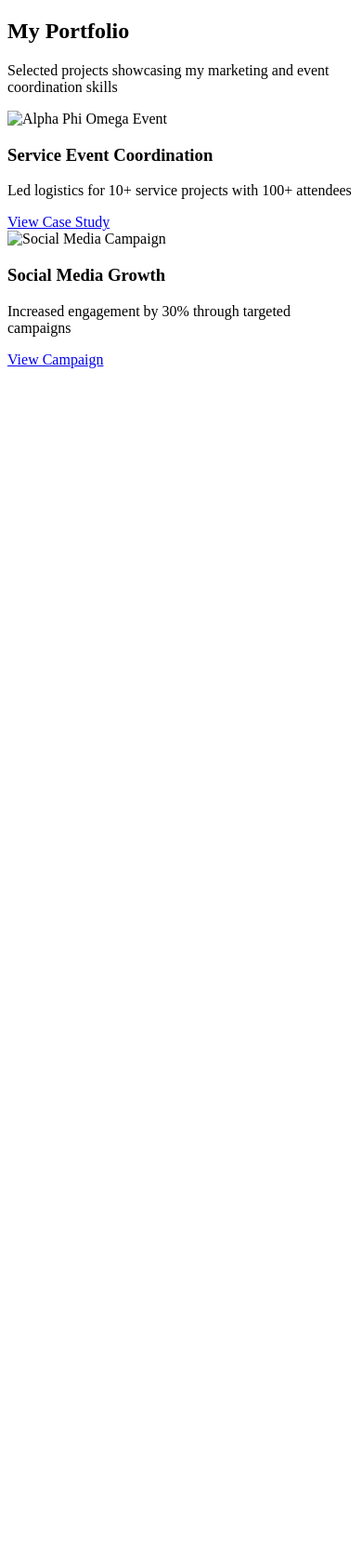
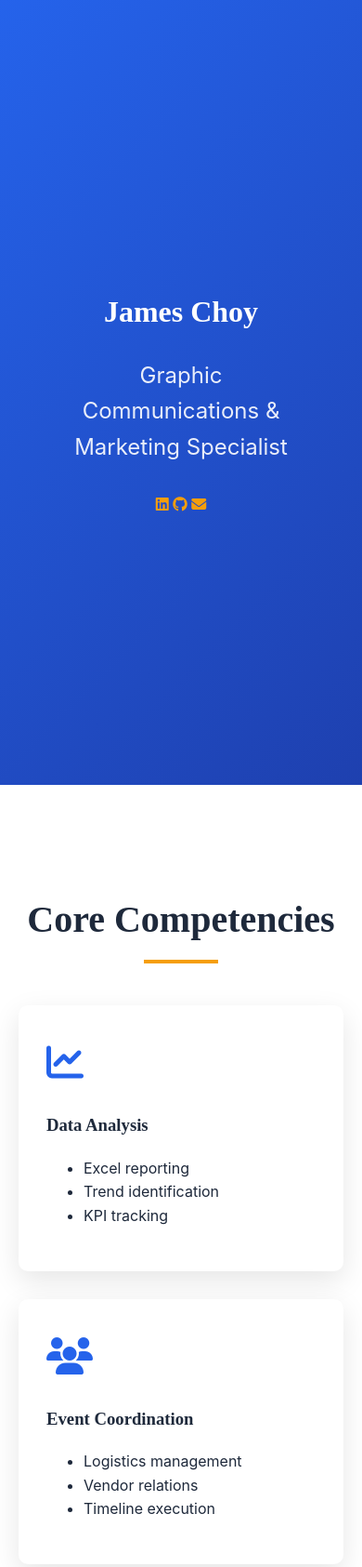
Before and after one commit to ghg1120/jameschoy24.github.io, a plain HTML site: page portfolio.html in a window 390 px wide. Shown: the top 1685 px of the page at 93% size. Before the commit the page ends 844 px from the top, so only its background shows below. Drawn offline with nearby package versions, Linux system fonts and the light colour scheme.

Commit message:
Portfolio html, css and js files update

```diff
--- a/css/style.css
+++ b/css/style.css
@@ -54,7 +54,7 @@ nav a:hover {
 
 /* Hero Section */
 .hero {
-    background: linear-gradient(rgba(0,0,0,0.5), rgba(0,0,0,0.5)),
+    background: linear-gradient(rgba(0, 0, 0, 0.1), rgba(0,0,0,0.1)),
                 url('../images/hero-bg.jpg') center/cover;
     height: 80vh;
     display: flex;
@@ -505,5 +505,146 @@ footer {
     gap: 1rem;
     margin: 1rem 0;
 }
+:root {
+    --primary: #2563eb;
+    --secondary: #1e40af;
+    --dark: #1e293b;
+    --light: #f8fafc;
+    --accent: #f59e0b;
+}
+
+/* Base Styles */
+body {
+    font-family: 'Inter', sans-serif;
+    line-height: 1.6;
+    color: var(--dark);
+}
+
+.container {
+    max-width: 1200px;
+    margin: 0 auto;
+    padding: 0 20px;
+}
+
+.section {
+    padding: 80px 0;
+}
+
+.section-title {
+    text-align: center;
+    margin-bottom: 60px;
+    font-size: 2.5rem;
+    position: relative;
+}
+
+.section-title::after {
+    content: '';
+    position: absolute;
+    bottom: -15px;
+    left: 50%;
+    transform: translateX(-50%);
+    width: 80px;
+    height: 4px;
+    background: var(--accent);
+}
+
+/* Hero Section */
+.hero {
+    background: linear-gradient(135deg, var(--primary), var(--secondary));
+    color: white;
+    height: 100vh;
+    display: flex;
+    align-items: center;
+    text-align: center;
+}
+
+.hero-content {
+    max-width: 800px;
+    margin: 0 auto;
+}
+
+.typed-text {
+    font-size: 4rem;
+    margin-bottom: 20px;
+}
+
+.subtitle {
+    font-size: 1.5rem;
+    margin-bottom: 30px;
+    opacity: 0.9;
+}
+
+/* Competency Grid */
+.competency-grid {
+    display: grid;
+    grid-template-columns: repeat(auto-fit, minmax(300px, 1fr));
+    gap: 30px;
+}
+
+.competency-card {
+    background: white;
+    border-radius: 10px;
+    padding: 30px;
+    box-shadow: 0 10px 30px rgba(0,0,0,0.1);
+    transition: transform 0.3s;
+}
+
+.competency-card:hover {
+    transform: translateY(-10px);
+}
+
+.competency-icon {
+    font-size: 2.5rem;
+    color: var(--primary);
+    margin-bottom: 20px;
+}
+
+/* Project Grid */
+.project-grid {
+    display: grid;
+    grid-template-columns: repeat(auto-fill, minmax(350px, 1fr));
+    gap: 30px;
+    margin-top: 40px;
+}
+
+.project-card {
+    border-radius: 10px;
+    overflow: hidden;
+    box-shadow: 0 5px 15px rgba(0,0,0,0.1);
+    position: relative;
+}
+
+.project-card img {
+    width: 100%;
+    height: 250px;
+    object-fit: cover;
+}
+
+.project-overlay {
+    position: absolute;
+    bottom: 0;
+    left: 0;
+    right: 0;
+    background: rgba(0,0,0,0.8);
+    color: white;
+    padding: 20px;
+    transform: translateY(100%);
+    transition: transform 0.3s;
+}
+
+.project-card:hover .project-overlay {
+    transform: translateY(0);
+}
+
+/* Responsive Design */
+@media (max-width: 768px) {
+    .typed-text {
+        font-size: 2.5rem;
+    }
+
+    .competency-grid {
+        grid-template-columns: 1fr;
+    }
+}
 
 }
--- a/portfolio.html
+++ b/portfolio.html
@@ -1,44 +1,94 @@
 <!DOCTYPE html>
 <html lang="en">
 <head>
-    <!-- Same head as index.html -->
+    <meta charset="UTF-8">
+    <meta name="viewport" content="width=device-width, initial-scale=1.0">
+    <title>James Choy | Core Competencies</title>
+    <link rel="stylesheet" href="css/style.css">
+    <link rel="stylesheet" href="css/animate.css">
+    <link rel="stylesheet" href="https://cdnjs.cloudflare.com/ajax/libs/font-awesome/6.4.0/css/all.min.css">
 </head>
 <body>
-    <header>
-        <!-- Same navigation as index.html -->
+    <!-- Hero Section -->
+    <header class="hero">
+        <div class="container">
+            <div class="hero-content">
+                <h1 class="typed-text">James Choy</h1>
+                <p class="subtitle">Graphic Communications & Marketing Specialist</p>
+                <div class="social-links">
+                    <a href="#"><i class="fab fa-linkedin"></i></a>
+                    <a href="#"><i class="fab fa-github"></i></a>
+                    <a href="#"><i class="fas fa-envelope"></i></a>
+                </div>
+            </div>
+        </div>
     </header>
 
-    <main>
-        <section class="portfolio-header">
-            <h1>My Portfolio</h1>
-            <p>Selected projects showcasing my marketing and event coordination skills</p>
-        </section>
+    <!-- Core Competencies Section -->
+    <section id="competencies" class="section">
+        <div class="container">
+            <h2 class="section-title">Core Competencies</h2>
+            <div class="competency-grid">
+                <!-- Competency 1 -->
+                <div class="competency-card">
+                    <div class="competency-icon">
+                        <i class="fas fa-chart-line"></i>
+                    </div>
+                    <h3>Data Analysis</h3>
+                    <ul>
+                        <li>Excel reporting</li>
+                        <li>Trend identification</li>
+                        <li>KPI tracking</li>
+                    </ul>
+                </div>
 
-        <section class="portfolio-grid">
-            <div class="portfolio-item">
-                <img src="images/apo-event.jpg" alt="Alpha Phi Omega Event">
-                <div class="portfolio-overlay">
-                    <h3>Service Event Coordination</h3>
-                    <p>Led logistics for 10+ service projects with 100+ attendees</p>
-                    <a href="#" class="btn">View Case Study</a>
+                <!-- Competency 2 -->
+                <div class="competency-card">
+                    <div class="competency-icon">
+                        <i class="fas fa-users"></i>
+                    </div>
+                    <h3>Event Coordination</h3>
+                    <ul>
+                        <li>Logistics management</li>
+                        <li>Vendor relations</li>
+                        <li>Timeline execution</li>
+                    </ul>
                 </div>
+
+                <!-- Add 4-6 more competency cards -->
             </div>
+        </div>
+    </section>
 
-            <div class="portfolio-item">
-                <img src="images/social-media.jpg" alt="Social Media Campaign">
-                <div class="portfolio-overlay">
-                    <h3>Social Media Growth</h3>
-                    <p>Increased engagement by 30% through targeted campaigns</p>
-                    <a href="#" class="btn">View Campaign</a>
-                </div>
+    <!-- Project Showcase -->
+    <section id="projects" class="section bg-light">
+        <div class="container">
+            <h2 class="section-title">Project Highlights</h2>
+            <div class="project-filters">
+                <button class="filter-btn active" data-filter="all">All</button>
+                <button class="filter-btn" data-filter="marketing">Marketing</button>
+                <button class="filter-btn" data-filter="design">Design</button>
             </div>
+            <div class="project-grid">
+                <!-- Projects will load here via JavaScript -->
+            </div>
+        </div>
+    </section>
 
-            <!-- Add more portfolio items as needed -->
-        </section>
-    </main>
+    <!-- Contact Section -->
+    <section id="contact" class="section">
+        <div class="container">
+            <h2 class="section-title">Get In Touch</h2>
+            <form class="contact-form">
+                <input type="text" placeholder="Name" required>
+                <input type="email" placeholder="Email" required>
+                <textarea placeholder="Message" required></textarea>
+                <button type="submit">Send Message</button>
+            </form>
+        </div>
+    </section>
 
-    <footer>
-        <!-- Same footer as index.html -->
-    </footer>
+    <script src="js/typed.js"></script>
+    <script src="js/main.js"></script>
 </body>
 </html>
```
Also changed, not shown: main.js (added, +42 -0 lines).
